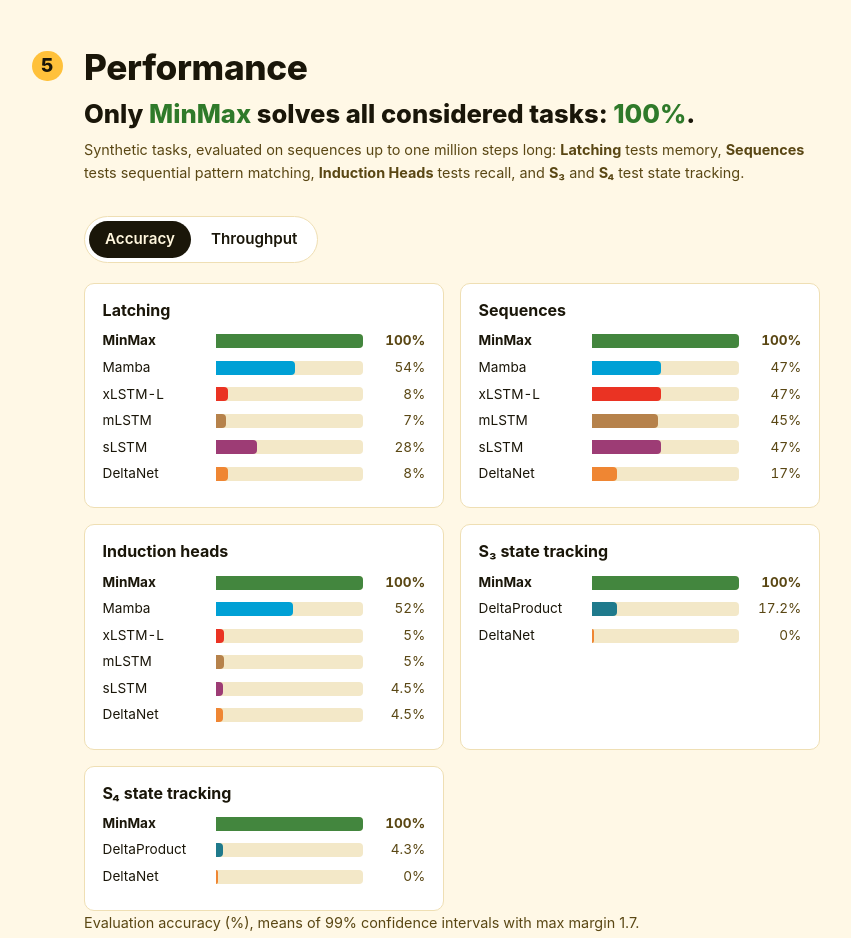
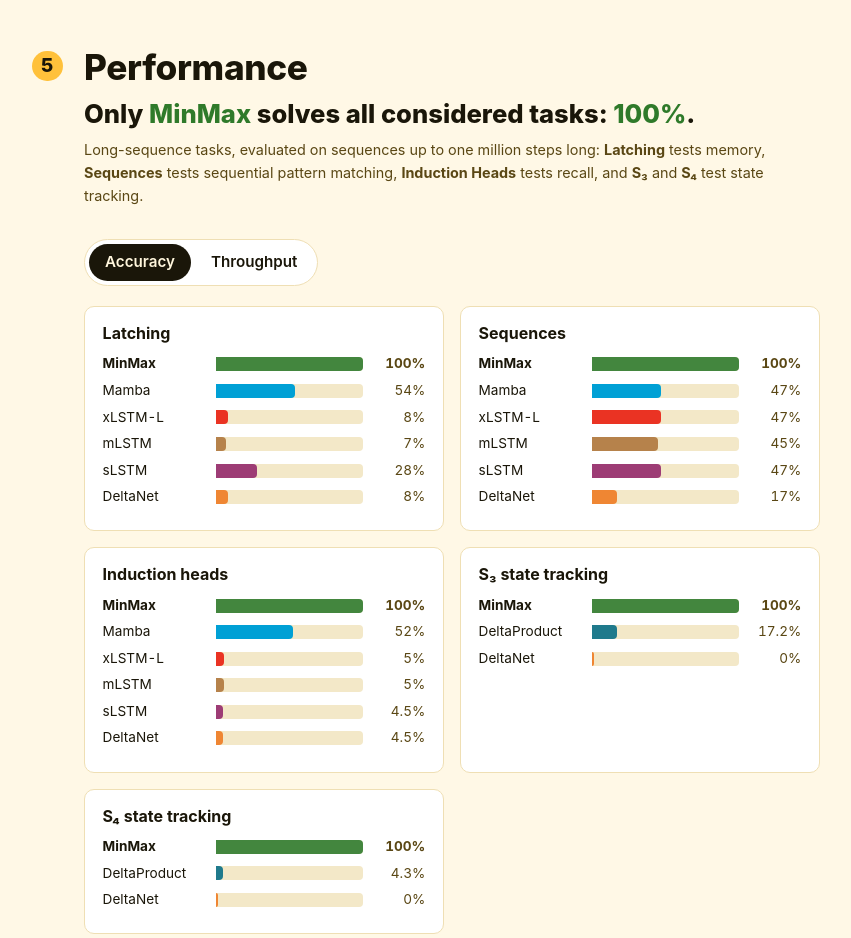
Before and after one commit to RncLsn/minmax-rnc--website, a plain HTML site: page index.html in a window 1280 px wide. Shown: the part 4060-4998 px from the top of the page, without its empty margins (188-1039 px from the left). Drawn offline with Linux system fonts and the light colour scheme.

Commit message:
Performance: "Long-sequence tasks" in the task note

```diff
--- a/index.html
+++ b/index.html
@@ -450,7 +450,7 @@
       <div class="wrap wide">
         <h2 id="results-title"><span class="sec-n" aria-hidden="true">5</span><span class="sec-t">Performance</span></h2>
         <p class="headline">Only <em>MinMax</em> solves all considered tasks: <em>100%</em>.</p>
-        <p class="note">Synthetic tasks, evaluated on sequences up to one million steps long: <b>Latching</b> tests memory, <b>Sequences</b> tests sequential pattern matching, <b>Induction Heads</b> tests recall, and <b>S₃</b> and <b>S₄</b> test state tracking.</p>
+        <p class="note">Long-sequence tasks, evaluated on sequences up to one million steps long: <b>Latching</b> tests memory, <b>Sequences</b> tests sequential pattern matching, <b>Induction Heads</b> tests recall, and <b>S₃</b> and <b>S₄</b> test state tracking.</p>
 
         <div id="results-chart">
           <div class="tabs" role="group" aria-label="Metric" hidden>
```
